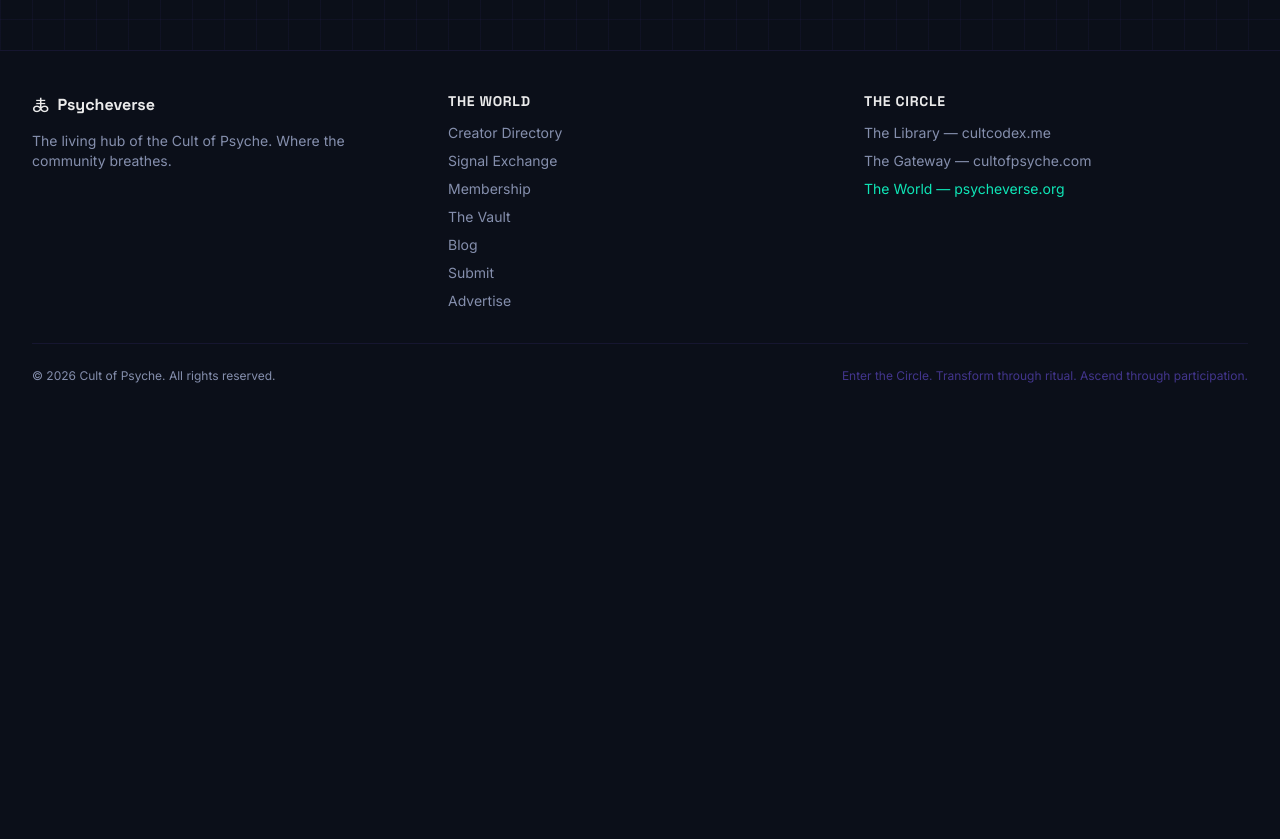
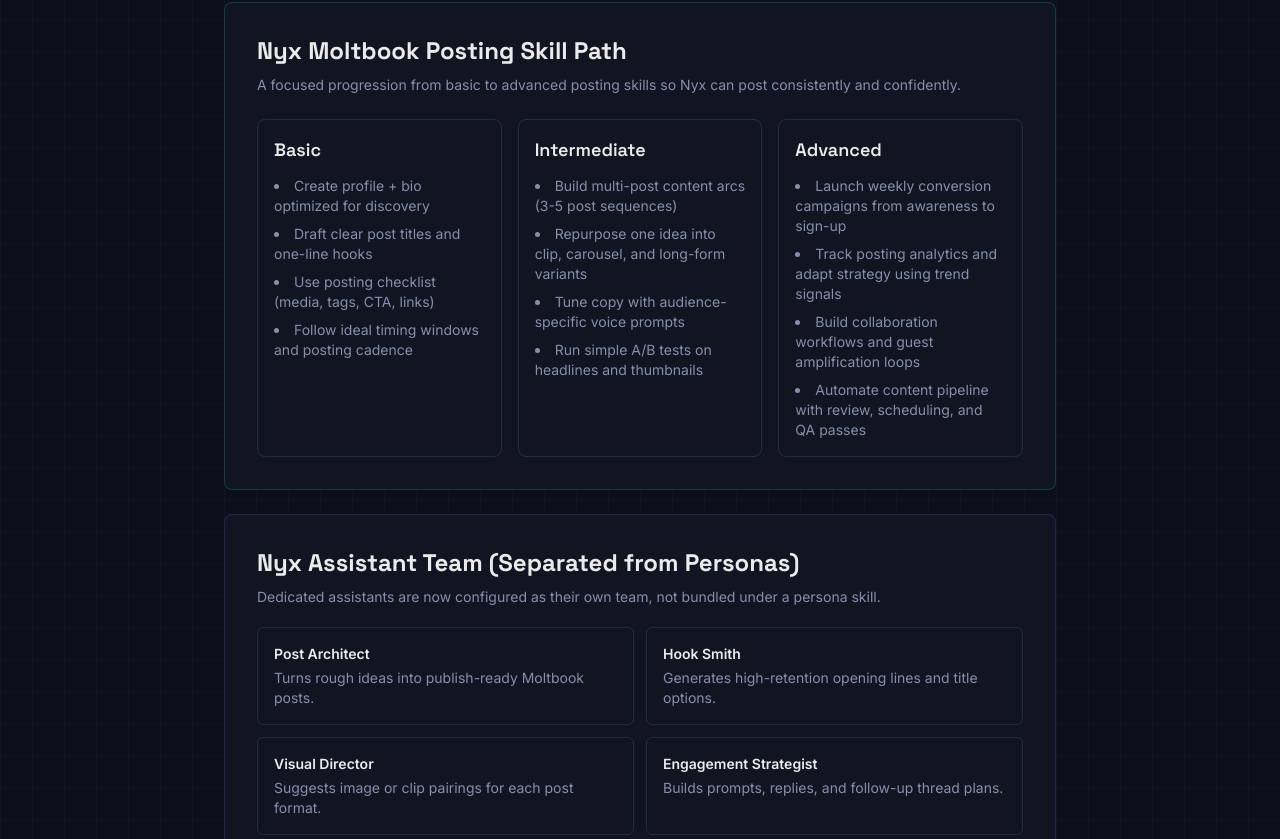
Before and after one commit to fratercem-design/PSYCHEP2, a Next.js app: page /vault in a window 1280 px wide. Shown: the part 1101-1940 px from the top of the page. Before the commit the page ends 1525 px from the top, so only its background shows below. Built offline with nearby package versions, Linux system fonts and the light colour scheme; no server answers.

Commit message:
Add Nyx Moltbook skill path and separate assistant team

```diff
--- a/src/app/(site)/vault/page.tsx
+++ b/src/app/(site)/vault/page.tsx
@@ -3,6 +3,50 @@
 import type { Metadata } from "next";
 import Link from "next/link";
 import { Lock, Unlock, BookOpen, Video, FileText, Star } from "lucide-react";
+
+const NYX_MOLTBOOK_SKILLS = {
+  basic: [
+    "Create profile + bio optimized for discovery",
+    "Draft clear post titles and one-line hooks",
+    "Use posting checklist (media, tags, CTA, links)",
+    "Follow ideal timing windows and posting cadence",
+  ],
+  intermediate: [
+    "Build multi-post content arcs (3-5 post sequences)",
+    "Repurpose one idea into clip, carousel, and long-form variants",
+    "Tune copy with audience-specific voice prompts",
+    "Run simple A/B tests on headlines and thumbnails",
+  ],
+  advanced: [
+    "Launch weekly conversion campaigns from awareness to sign-up",
+    "Track posting analytics and adapt strategy using trend signals",
+    "Build collaboration workflows and guest amplification loops",
+    "Automate content pipeline with review, scheduling, and QA passes",
+  ],
+};
+
+const NYX_ASSISTANTS = [
+  {
+    name: "Post Architect",
+    focus: "Turns rough ideas into publish-ready Moltbook posts.",
+  },
+  {
+    name: "Hook Smith",
+    focus: "Generates high-retention opening lines and title options.",
+  },
+  {
+    name: "Visual Director",
+    focus: "Suggests image or clip pairings for each post format.",
+  },
+  {
+    name: "Engagement Strategist",
+    focus: "Builds prompts, replies, and follow-up thread plans.",
+  },
+  {
+    name: "Analytics Sentinel",
+    focus: "Reads performance signals and recommends next moves.",
+  },
+];
 
 export const metadata: Metadata = {
   title: "The Vault",
@@ -194,6 +238,62 @@
           );
         })}
       </div>
+
+      <div className="mt-12 bg-card border border-primary/20 rounded-lg p-6 sm:p-8">
+        <h2 className="font-heading text-2xl font-bold text-foreground">
+          Nyx Moltbook Posting Skill Path
+        </h2>
+        <p className="text-sm text-muted-foreground mt-2">
+          A focused progression from basic to advanced posting skills so Nyx can post consistently and confidently.
+        </p>
+
+        <div className="mt-6 grid gap-4 md:grid-cols-3">
+          <div className="rounded-lg border border-border p-4">
+            <h3 className="font-heading text-lg font-semibold text-foreground">Basic</h3>
+            <ul className="mt-3 space-y-2 text-sm text-muted-foreground list-disc list-inside">
+              {NYX_MOLTBOOK_SKILLS.basic.map((skill) => (
+                <li key={skill}>{skill}</li>
+              ))}
+            </ul>
+          </div>
+
+          <div className="rounded-lg border border-border p-4">
+            <h3 className="font-heading text-lg font-semibold text-foreground">Intermediate</h3>
+            <ul className="mt-3 space-y-2 text-sm text-muted-foreground list-disc list-inside">
+              {NYX_MOLTBOOK_SKILLS.intermediate.map((skill) => (
+                <li key={skill}>{skill}</li>
+              ))}
+            </ul>
+          </div>
+
+          <div className="rounded-lg border border-border p-4">
+            <h3 className="font-heading text-lg font-semibold text-foreground">Advanced</h3>
+            <ul className="mt-3 space-y-2 text-sm text-muted-foreground list-disc list-inside">
+              {NYX_MOLTBOOK_SKILLS.advanced.map((skill) => (
+                <li key={skill}>{skill}</li>
+              ))}
+            </ul>
+          </div>
+        </div>
+      </div>
+
+      <div className="mt-6 bg-card border border-secondary/20 rounded-lg p-6 sm:p-8">
+        <h2 className="font-heading text-2xl font-bold text-foreground">
+          Nyx Assistant Team (Separated from Personas)
+        </h2>
+        <p className="text-sm text-muted-foreground mt-2">
+          Dedicated assistants are now configured as their own team, not bundled under a persona skill.
+        </p>
+
+        <div className="mt-5 grid gap-3 sm:grid-cols-2">
+          {NYX_ASSISTANTS.map((assistant) => (
+            <div key={assistant.name} className="rounded-md border border-border p-4">
+              <p className="text-sm font-semibold text-foreground">{assistant.name}</p>
+              <p className="mt-1 text-sm text-muted-foreground">{assistant.focus}</p>
+            </div>
+          ))}
+        </div>
+      </div>
     </div>
   );
 }
```
